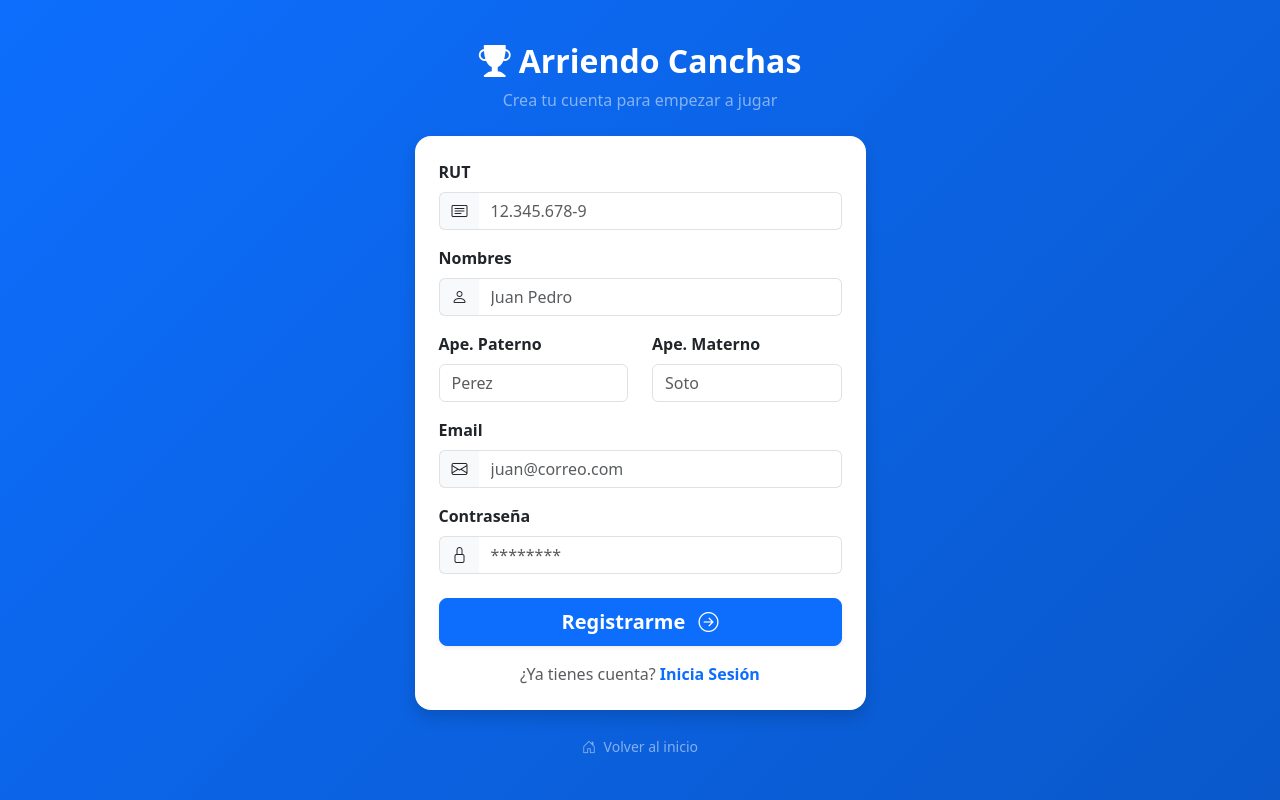
After one commit to yordycg/arriendo-canchas, a Django app: template src/authentication/templates/authentication/register.html in a window 1280 px wide. The commit adds this page. Run offline with Django 5.2, Linux system fonts and the light colour scheme; the template is opened without the code that fills it, so the values that code supplies are empty; some libraries are stand-ins or nearby versions.

Commit message:
feat: implement secure loginn with hashing and public client registration

```diff
--- /dev/null
+++ b/src/authentication/templates/authentication/register.html
@@ -0,0 +1,112 @@
+<!DOCTYPE html>
+<html lang="es">
+<head>
+    {% load static %}
+    <meta charset="UTF-8">
+    <meta name="viewport" content="width=device-width, initial-scale=1.0">
+    <title>Registro de Cliente - Arriendo Canchas</title>
+    <link rel="stylesheet" href="{% static 'users/css/bootstrap.min.css' %}">
+    <link rel="stylesheet" href="https://cdn.jsdelivr.net/npm/bootstrap-icons@1.11.3/font/bootstrap-icons.min.css">
+    <style>
+        body {
+            background: linear-gradient(135deg, #0d6efd 0%, #0a58ca 100%);
+            min-height: 100vh;
+            display: flex;
+            align-items: center;
+        }
+        .register-card {
+            border: none;
+            border-radius: 1rem;
+            box-shadow: 0 0.5rem 1rem rgba(0, 0, 0, 0.15);
+        }
+        .form-control:focus {
+            box-shadow: none;
+            border-color: #0d6efd;
+        }
+    </style>
+</head>
+<body>
+    <div class="container">
+        <div class="row justify-content-center">
+            <div class="col-md-6 col-lg-5">
+                <div class="text-center mb-4">
+                    <h2 class="text-white fw-bold"><i class="bi bi-trophy-fill me-2"></i>Arriendo Canchas</h2>
+                    <p class="text-white-50">Crea tu cuenta para empezar a jugar</p>
+                </div>
+
+                {% if error %}
+                <div class="alert alert-danger alert-dismissible fade show shadow-sm" role="alert">
+                    <i class="bi bi-exclamation-triangle-fill me-2"></i> {{ error }}
+                    <button type="button" class="btn-close" data-bs-dismiss="alert" aria-label="Close"></button>
+                </div>
+                {% endif %}
+
+                <div class="card register-card p-4">
+                    <form method="POST">
+                        {% csrf_token %}
+                        <div class="mb-3">
+                            <label for="rut" class="form-label fw-bold">RUT</label>
+                            <div class="input-group">
+                                <span class="input-group-text bg-light border-end-0"><i class="bi bi-card-text"></i></span>
+                                <input type="text" name="rut" id="rut" class="form-control border-start-0" placeholder="12.345.678-9" required>
+                            </div>
+                        </div>
+
+                        <div class="mb-3">
+                            <label for="nombres" class="form-label fw-bold">Nombres</label>
+                            <div class="input-group">
+                                <span class="input-group-text bg-light border-end-0"><i class="bi bi-person"></i></span>
+                                <input type="text" name="nombres" id="nombres" class="form-control border-start-0" placeholder="Juan Pedro" required>
+                            </div>
+                        </div>
+
+                        <div class="row">
+                            <div class="col-md-6 mb-3">
+                                <label for="apellido_p" class="form-label fw-bold">Ape. Paterno</label>
+                                <input type="text" name="apellido_p" id="apellido_p" class="form-control" placeholder="Perez" required>
+                            </div>
+                            <div class="col-md-6 mb-3">
+                                <label for="apellido_m" class="form-label fw-bold">Ape. Materno</label>
+                                <input type="text" name="apellido_m" id="apellido_m" class="form-control" placeholder="Soto">
+                            </div>
+                        </div>
+
+                        <div class="mb-3">
+                            <label for="email" class="form-label fw-bold">Email</label>
+                            <div class="input-group">
+                                <span class="input-group-text bg-light border-end-0"><i class="bi bi-envelope"></i></span>
+                                <input type="email" name="email" id="email" class="form-control border-start-0" placeholder="juan@correo.com" required>
+                            </div>
+                        </div>
+
+                        <div class="mb-4">
+                            <label for="password" class="form-label fw-bold">Contraseña</label>
+                            <div class="input-group">
+                                <span class="input-group-text bg-light border-end-0"><i class="bi bi-lock"></i></span>
+                                <input type="password" name="password" id="password" class="form-control border-start-0" placeholder="********" required>
+                            </div>
+                        </div>
+
+                        <div class="d-grid mb-3">
+                            <button type="submit" class="btn btn-primary btn-lg fw-bold shadow-sm">
+                                Registrarme <i class="bi bi-arrow-right-circle ms-2"></i>
+                            </button>
+                        </div>
+
+                        <div class="text-center mt-3">
+                            <span class="text-muted">¿Ya tienes cuenta?</span>
+                            <a href="{% url 'authentication:login' %}" class="text-primary fw-bold text-decoration-none">Inicia Sesión</a>
+                        </div>
+                    </form>
+                </div>
+
+                <div class="text-center mt-4">
+                    <a href="/" class="text-white-50 text-decoration-none small"><i class="bi bi-house-door me-1"></i> Volver al inicio</a>
+                </div>
+            </div>
+        </div>
+    </div>
+
+    <script src="{% static 'users/js/bootstrap.min.js' %}"></script>
+</body>
+</html>
--- a/src/authentication/urls.py
+++ b/src/authentication/urls.py
@@ -8,4 +8,5 @@ app_name = 'authentication'
 urlpatterns = [
     path('login/', views.login_view, name='login'),
     path('logout/', views.logout_view, name='logout'),
+    path('register/', views.register_view, name='register'),
 ]
```
Also changed, not shown: src/authentication/templates/authentication/login.html (+5 -3 lines), src/authentication/views.py (+60 -32 lines).
